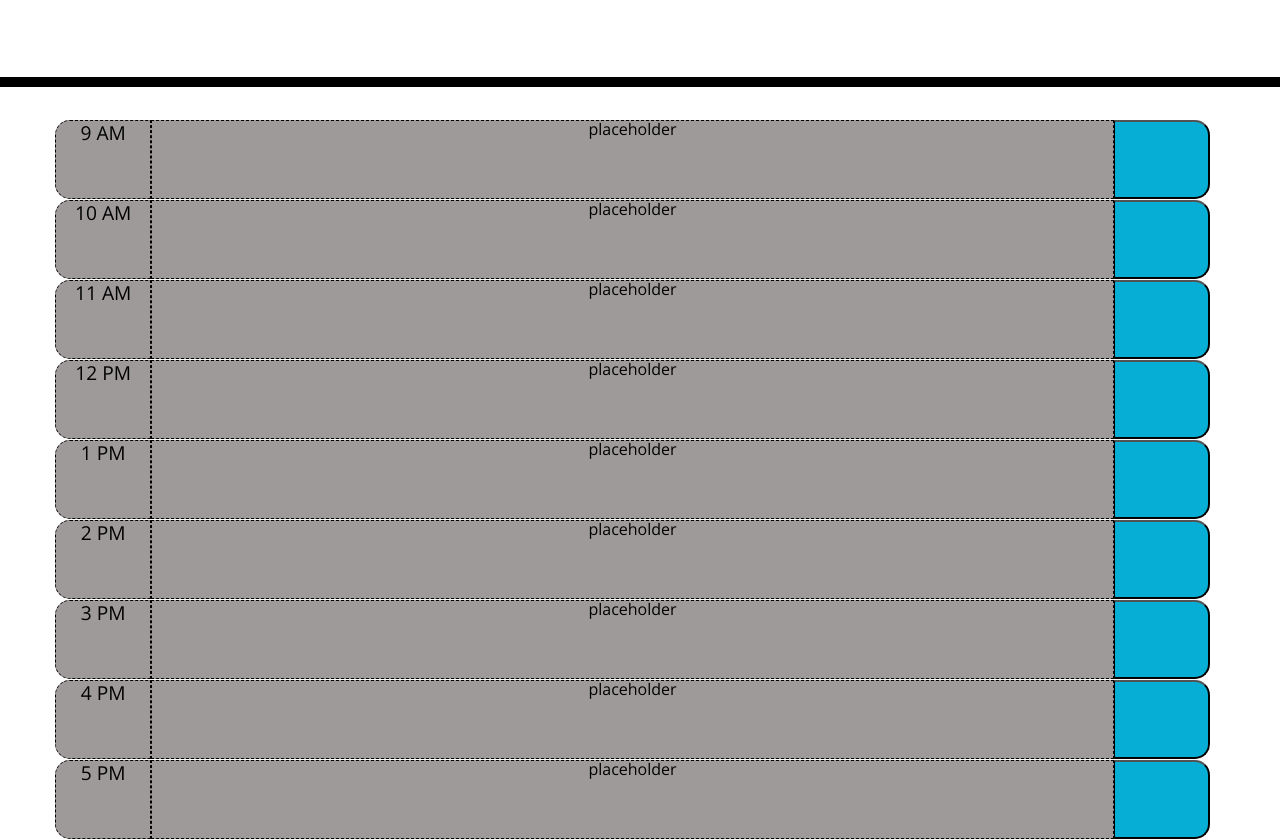
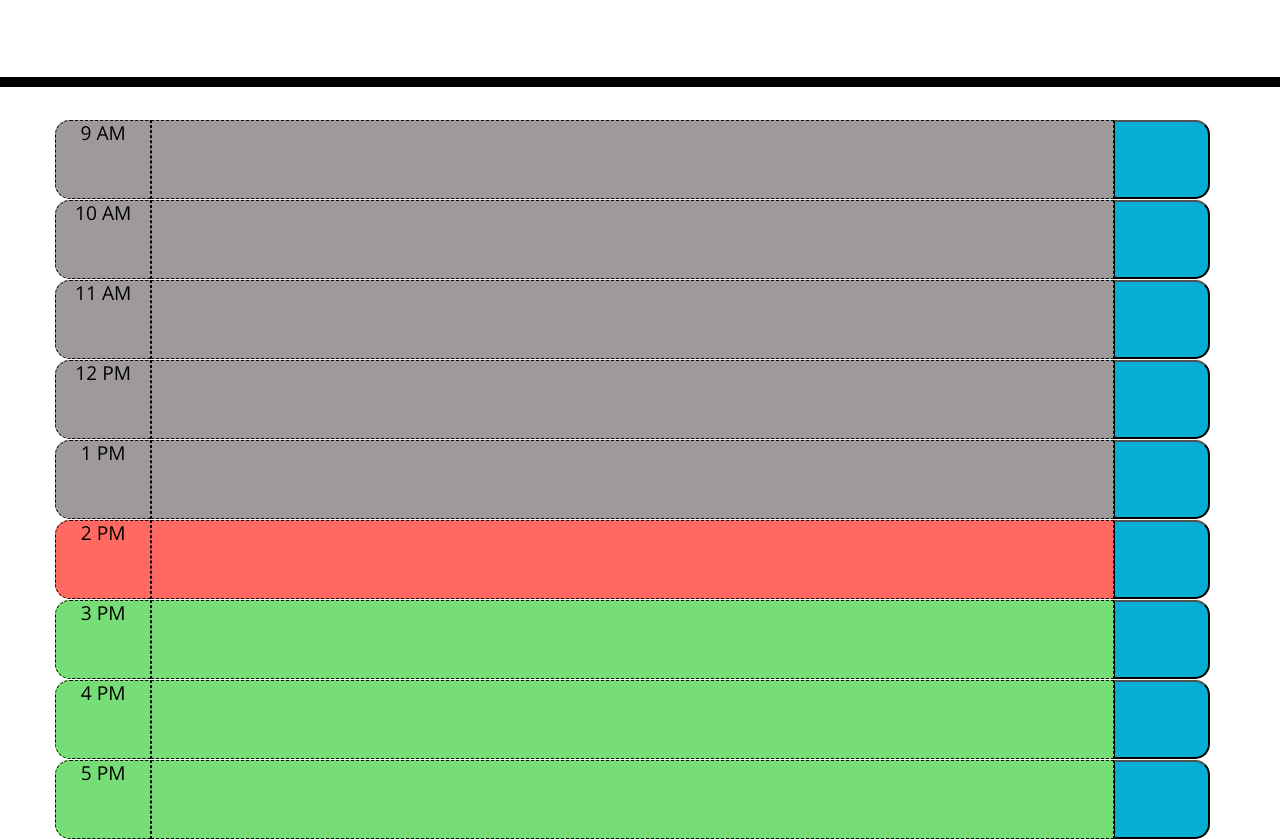
Before and after one commit to randiferous/workday-scheduler, a plain HTML site: page index.html in a window 1280 px wide. Shown: the part 265-1104 px from the top of the page. Drawn offline with nearby package versions, Linux system fonts and the light colour scheme; a web font is replaced by a local one.

Commit message:
timeblock fix

```diff
--- a/assets/css/style.css
+++ b/assets/css/style.css
@@ -40,7 +40,6 @@ textarea{
 }
 
 .hour {
-  background-color: #ffffff;
   color: #000000;
   border: 1px dashed #000000;
   margin-bottom: 0;
--- a/assets/js/script.js
+++ b/assets/js/script.js
@@ -4,80 +4,94 @@ console.log("hello world!");
 var today = moment().format("dddd, MMMM Do YYYY");
 console.log(today);
 var todayElement = document.getElementById('currentDay');
-console.log(todayElement);
 todayElement.textContent = today;
 
-// set timeclock color
-if (moment().isAfter(10, 'hour')) {
+// enter text in timeblock
+$(".time-block").on("click", "p", function() {
+    var eventText = $(this).text().trim();
+    var eventInput = $("<textarea>").addClass("form-control col-10").val(eventText);
+    $(this).replaceWith(eventInput);
+    eventInput.trigger("focus");
+})
+
+$(".time-block").on("click", "button", function() {
+    console.log(this)
+});
+
+// set timeblock color
+var currentHour = moment().format("H")
+console.log(currentHour);
+
+if (currentHour >= 10) {
     $(".9am").addClass("past");
-} else if (moment().isSameOrBefore(9, 'hour')) {
+} else if (currentHour < 9) {
     $(".9am").addClass("future");
 } else {
     $(".9am").addClass("present");
 }
 
-if (moment().isAfter(11, 'hour')) {
+if (currentHour >= 11) {
     $(".10am").addClass("past");
-} else if (moment().isSameOrBefore(10, 'hour')) {
+} else if (currentHour < 10) {
     $(".10am").addClass("future");
 } else {
     $(".10am").addClass("present");
 }
 
-if (moment().isAfter(12, 'hour')) {
+if (currentHour >= 12) {
     $(".11am").addClass("past");
-} else if (moment().isSameOrBefore(11, 'hour')) {
+} else if (currentHour < 11) {
     $(".11am").addClass("future");
 } else {
     $(".11am").addClass("present");
 }
 
-if (moment().isAfter(13, 'hour')) {
+if (currentHour >= 13) {
     $(".12pm").addClass("past");
-} else if (moment().isSameOrBefore(12, 'hour')) {
+} else if (currentHour < 12) {
     $(".12pm").addClass("future");
 } else {
     $(".12pm").addClass("present");
 }
 
-if (moment().isAfter(14, 'hour')) {
+if (currentHour >= 14) {
     $(".1pm").addClass("past");
-} else if (moment().isSameOrBefore(13, 'hour')) {
+} else if (currentHour < 13) {
     $(".1pm").addClass("future");
 } else {
     $(".1pm").addClass("present");
 }
 
-if (moment().isAfter(15, 'hour')) {
+if (currentHour >= 15) {
     $(".2pm").addClass("past");
-} else if (moment().isSameOrBefore(14, 'hour')) {
+} else if (currentHour < 14) {
     $(".2pm").addClass("future");
 } else {
     $(".2pm").addClass("present");
 }
 
 
-if (moment().isAfter(16, 'hour')) {
+if (currentHour >= 16) {
     $(".3pm").addClass("past");
-} else if (moment().isSameOrBefore(15, 'hour')) {
+} else if (currentHour < 15) {
     $(".3pm").addClass("future");
 } else {
     $(".3pm").addClass("present");
 }
 
 
-if (moment().isAfter(17, 'hour')) {
+if (currentHour >= 17) {
     $(".4pm").addClass("past");
-} else if (moment().isSameOrBefore(16, 'hour')) {
+} else if (currentHour < 16) {
     $(".4pm").addClass("future");
 } else {
     $(".4pm").addClass("present");
 }
 
 
-if (moment().isAfter(18, 'hour')) {
+if (currentHour >= 18) {
     $(".5pm").addClass("past");
-} else if (moment().isSameOrBefore(17, 'hour')) {
+} else if (currentHour < 17) {
     $(".5pm").addClass("future");
 } else {
     $(".5pm").addClass("present");
--- a/index.html
+++ b/index.html
@@ -30,49 +30,49 @@
       <p id="currentDay" class="lead display-4"></p>
     </header>
     <div class="container list-group">
-      <div class="time-block row">
-        <h4 class="hour col-1 9am">9 AM</h4>
-        <p class="description col-10 9am">placeholder</p>
+      <div class="time-block row 9am">
+        <h4 class="hour col-1">9 AM</h4>
+        <p class="description col-10"></p>
         <button class="saveBtn col-1"><span class="oi oi-pencil"></span></button>
       </div>
-      <div class="time-block row">
-        <h4 class="hour col-1 10am">10 AM</h4>
-        <p class="description col-10 10am">placeholder</p>
+      <div class="time-block row 10am">
+        <h4 class="hour col-1">10 AM</h4>
+        <p class="description col-10"></p>
         <button class="saveBtn col-1"><span class="oi oi-pencil"></span></button>
       </div>
-      <div class="time-block row">
-        <h4 class="hour col-1 11am">11 AM</h4>
-        <p class="description col-10 11am">placeholder</p>
+      <div class="time-block row 11am">
+        <h4 class="hour col-1">11 AM</h4>
+        <p class="description col-10"></p>
         <button class="saveBtn col-1"><span class="oi oi-pencil"></span></button>
       </div>
-      <div class="time-block row">
-        <h4 class="hour col-1 12pm">12 PM</h4>
-        <p class="description col-10 12pm">placeholder</p>
+      <div class="time-block row 12pm">
+        <h4 class="hour col-1">12 PM</h4>
+        <p class="description col-10"></p>
         <button class="saveBtn col-1"><span class="oi oi-pencil"></span></button>
       </div>
-      <div class="time-block row">
-        <h4 class="hour col-1 1pm">1 PM</h4>
-        <p class="description col-10 1pm">placeholder</p>
+      <div class="time-block row 1pm">
+        <h4 class="hour col-1">1 PM</h4>
+        <p class="description col-10"></p>
         <button class="saveBtn col-1"><span class="oi oi-pencil"></span></button>
       </div>
-      <div class="time-block row">
-        <h4 class="hour col-1 2pm">2 PM</h4>
-        <p class="description col-10 2pm">placeholder</p>
+      <div class="time-block row 2pm">
+        <h4 class="hour col-1">2 PM</h4>
+        <p class="description col-10"></p>
         <button class="saveBtn col-1"><span class="oi oi-pencil"></span></button>
       </div>
-      <div class="time-block row">
-        <h4 class="hour col-1 3pm">3 PM</h4>
-        <p class="description col-10 3pm">placeholder</p>
+      <div class="time-block row 3pm">
+        <h4 class="hour col-1">3 PM</h4>
+        <p class="description col-10"></p>
         <button class="saveBtn col-1"><span class="oi oi-pencil"></span></button>
       </div>
-      <div class="time-block row">
-        <h4 class="hour col-1 4pm">4 PM</h4>
-        <p class="description col-10 4pm">placeholder</p>
+      <div class="time-block row 4pm">
+        <h4 class="hour col-1">4 PM</h4>
+        <p class="description col-10"></p>
         <button class="saveBtn col-1"><span class="oi oi-pencil"></span></button>
       </div>
-      <div class="time-block row">
-        <h4 class="hour col-1 5pm">5 PM</h4>
-        <p class="description col-10 5pm">placeholder</p>
+      <div class="time-block row 5pm">
+        <h4 class="hour col-1">5 PM</h4>
+        <p class="description col-10"></p>
         <button class="saveBtn col-1"><span class="oi oi-pencil"></span></button>
       </div>
     </div>
```
